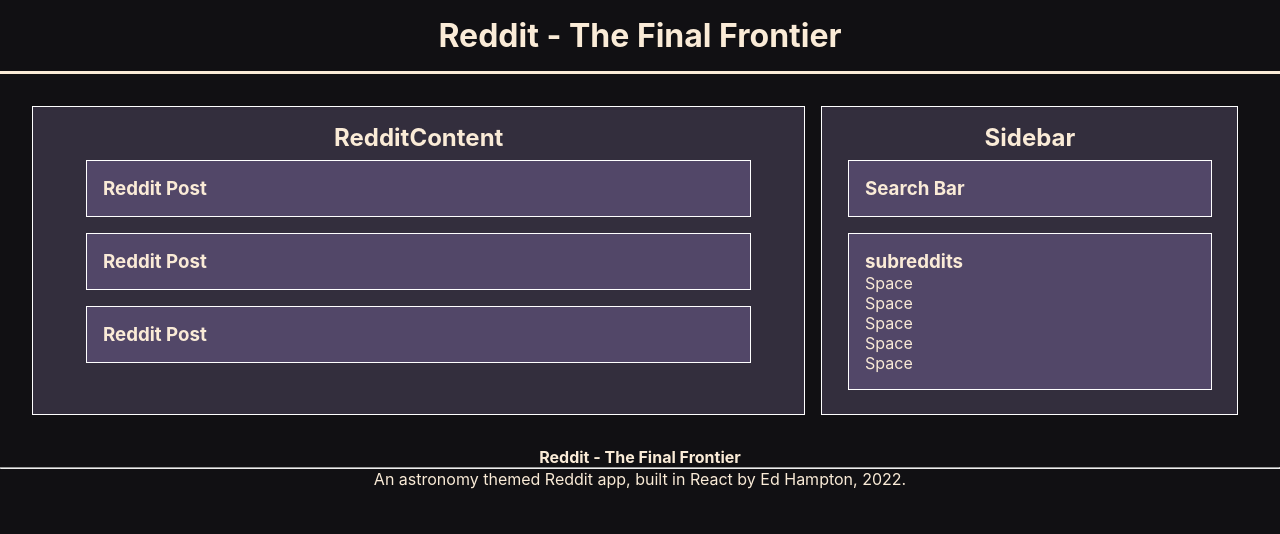
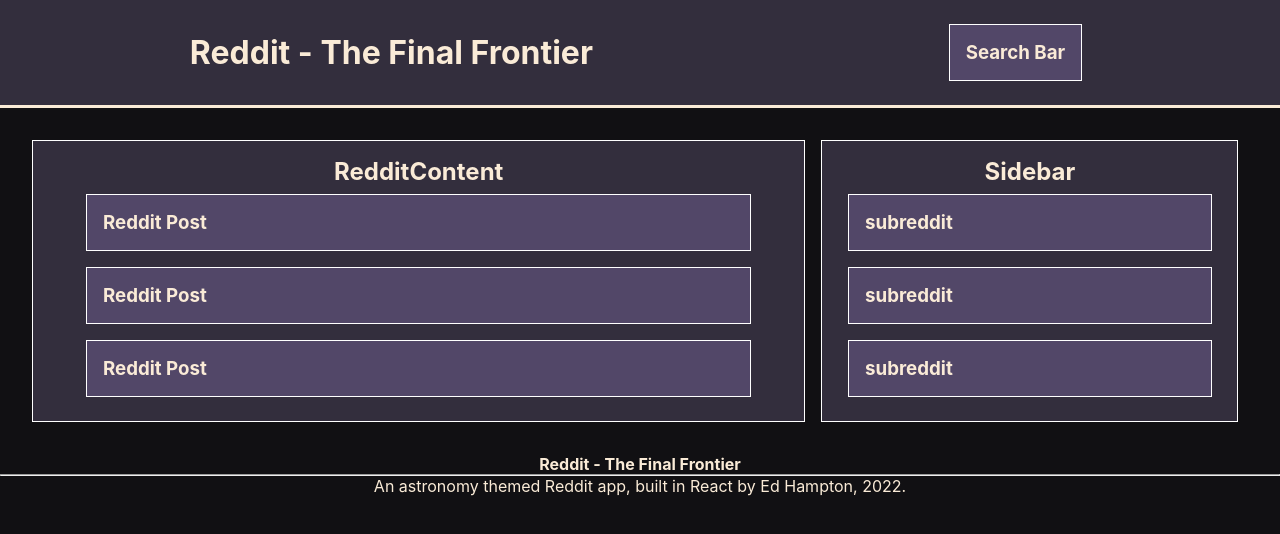
Before and after one commit to CanterburyEd23/Reddit---Final-Frontier, a React (Create React App) app: page / in a window 1280 px wide. Shown: the top 534 px of the page. Built offline with nearby package versions, Linux system fonts and the light colour scheme.

Commit message:
complete wireframe

```diff
--- a/src/app/App.css
+++ b/src/app/App.css
@@ -14,13 +14,6 @@
     background-color: rgb(17, 16, 19);
 }
 
-header {
-    text-align: center;
-    width: 100%;
-    border-bottom: 3px solid antiquewhite;
-    padding: 1rem;
-}
-
 main {
     width: 98%;
     background-color: rgb(17, 16, 19);
@@ -30,6 +23,49 @@
     justify-content: space-around;
 }
 
+
+/* Header and sub elements */
+.Header {
+    display: flex;
+    justify-content: space-around;
+    align-items: center;
+    background-color:  rgb(51, 46, 61);
+    text-align: center;
+    width: 100%;
+    border-bottom: 3px solid antiquewhite;
+    padding: 1rem;
+}
+
+.SearchBar {
+    background-color:  rgb(82, 71, 104);
+    border: 1px solid white;
+    padding: 1rem;
+    margin: 0.5rem;
+}
+
+
+/* Reddit Content sub elements */
+.redditContent {
+    display: flex;
+    flex-direction: column;
+    align-items: center;
+    width: 65%;
+    background-color:  rgb(51, 46, 61);
+    border: 1px solid white;
+    padding: 1rem;
+    margin: 0.5rem;
+}
+
+.Post {
+    background-color:  rgb(82, 71, 104);
+    width: 90%;
+    border: 1px solid white;
+    padding: 1rem;
+    margin: 0.5rem;
+}
+
+
+/* Side Bar and sub elements */
 .sidebar {
     display: flex;
     flex-direction: column;
@@ -41,24 +77,7 @@
     margin: 0.5rem;
 }
 
-.redditContent {
-    display: flex;
-    flex-direction: column;
-    align-items: center;
-    width: 65%;
-    background-color:  rgb(51, 46, 61);
-    border: 1px solid white;
-    padding: 1rem;
-    margin: 0.5rem;
-}
-
-footer {
-    text-align: center;
-}
-
-
-/* Side Bar sub elements */
-.SearchBar {
+.SubReddit {
     background-color:  rgb(82, 71, 104);
     width: 95%;
     border: 1px solid white;
@@ -66,24 +85,21 @@
     margin: 0.5rem;
 }
 
-.SubReddits {
-    background-color:  rgb(82, 71, 104);
-    width: 95%;
-    border: 1px solid white;
-    padding: 1rem;
-    margin: 0.5rem;
-}
 
-.SubReddits ul {
-    list-style: none;
+/* Footer */
+footer {
+    text-align: center;
 }
 
 
-/* Reddit Content sub elements */
-.Post {
-    background-color:  rgb(82, 71, 104);
-    width: 90%;
-    border: 1px solid white;
-    padding: 1rem;
-    margin: 0.5rem;
+/* Media Queries */
+
+@media only screen and (max-width: 768px) {
+    .redditContent {
+        width: 98%;
+    }
+
+    .sidebar {
+        display: none;
+    }
 }
--- a/src/app/App.js
+++ b/src/app/App.js
@@ -1,14 +1,13 @@
 import React from 'react';
 import './App.css';
+import Header from '../features/Header';
 import Sidebar from '../features/sidebar';
 import RedditContent from '../features/redditContent';
 
 const App = () => {
     return (
         <div className='reactContainer'>
-            <header>
-                <h1>Reddit - The Final Frontier</h1>
-            </header>
+            <Header></Header>
             <main>
                 <RedditContent></RedditContent>
                 <Sidebar></Sidebar>
--- /dev/null
+++ b/src/features/Header.js
@@ -0,0 +1,13 @@
+import React from "react";
+import SearchBar from "./SearchBar";
+
+const Header = () => {
+    return (
+        <header className="Header">
+            <h1>Reddit - The Final Frontier</h1>
+            <SearchBar></SearchBar>
+        </header>
+    );
+};
+
+export default Header;
--- a/src/features/SubReddits.js
+++ b/src/features/SubReddits.js
@@ -2,15 +2,8 @@
 
 const SubReddits = () => {
     return (
-        <section className="SubReddits">
-        <h3>subreddits</h3>
-            <ul>
-                <li>Space</li>
-                <li>Space</li>
-                <li>Space</li>
-                <li>Space</li>
-                <li>Space</li>
-            </ul>
+        <section className="SubReddit">
+            <h3>subreddit</h3>
         </section>
     );
 };
--- a/src/features/sidebar.js
+++ b/src/features/sidebar.js
@@ -1,12 +1,12 @@
 import React from "react";
-import SearchBar from "./SearchBar";
 import SubReddits from "./SubReddits";
 
 const Sidebar = () => {
     return (
         <div className="sidebar">
             <h2>Sidebar</h2>
-            <SearchBar></SearchBar>
+            <SubReddits></SubReddits>
+            <SubReddits></SubReddits>
             <SubReddits></SubReddits>
         </div>
     );
```
